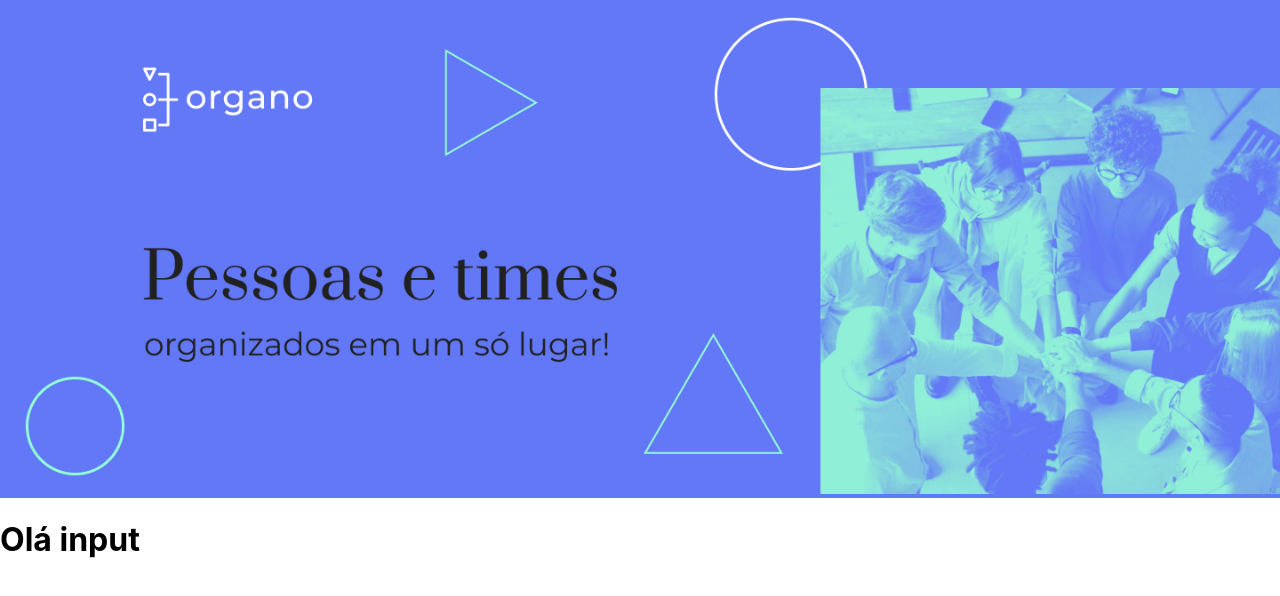
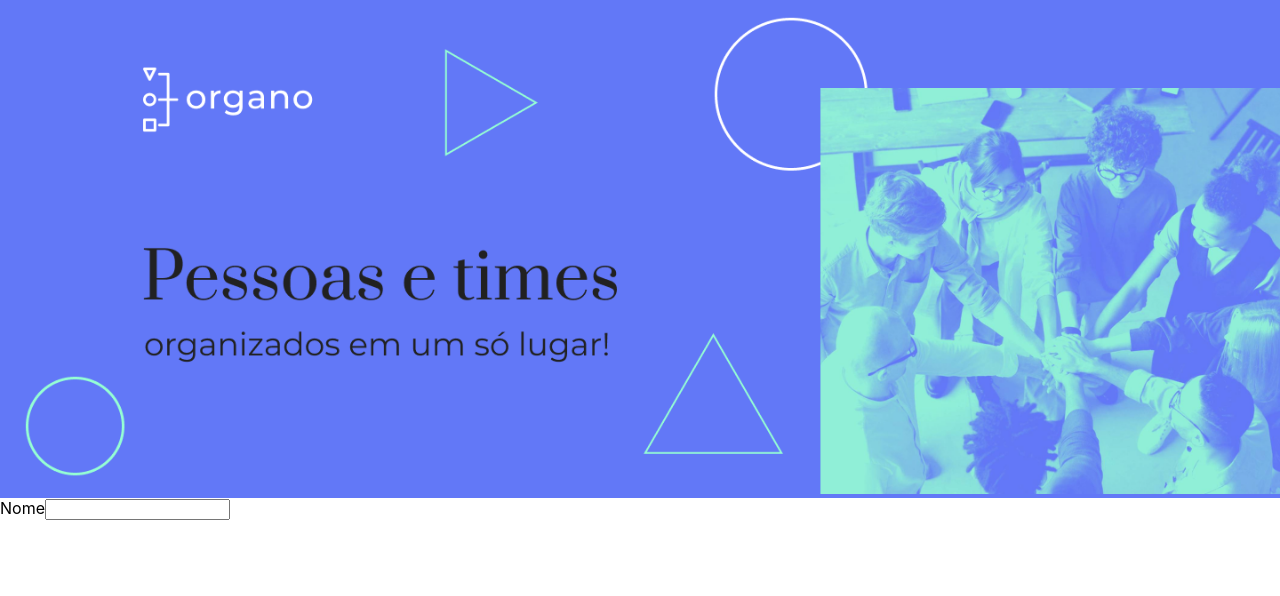
Before and after one commit to leonfpontes/organo, a React (Create React App) app: page / in a window 1280 px wide. Shown: the top 596 px of the page. Built offline with nearby package versions, Linux system fonts and the light colour scheme.

Commit message:
criacao de label e input

```diff
--- a/src/componentes/CampoTexto/CampoTexto.js
+++ b/src/componentes/CampoTexto/CampoTexto.js
@@ -1,6 +1,9 @@
 const CampoTexto = () => {
     return (
-        <h1>Olá input</h1>
+        <div>
+            <label>Nome</label>
+            <input />
+        </div>
     )
 
 }
```
